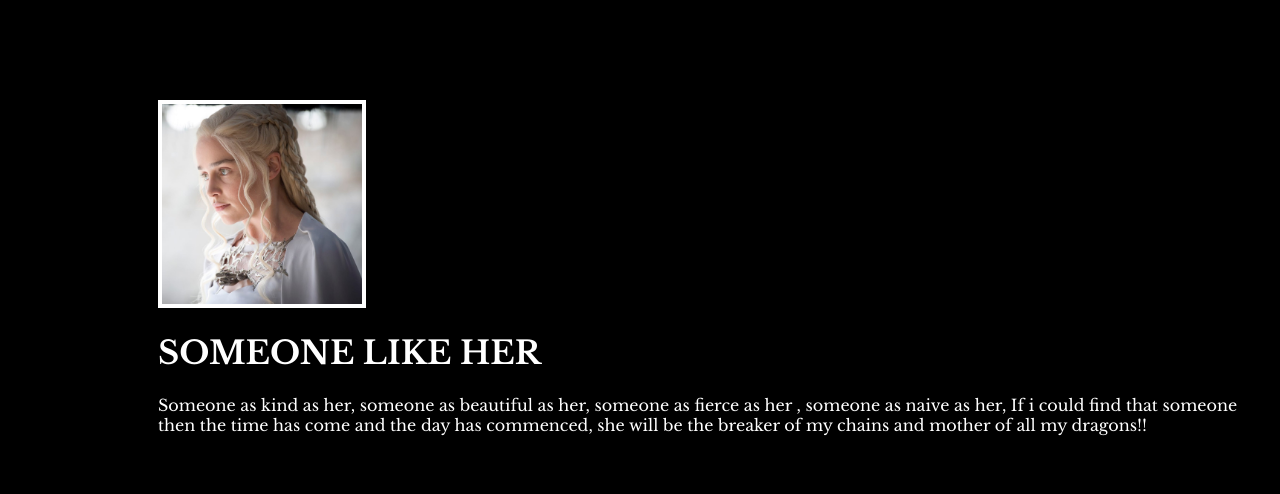
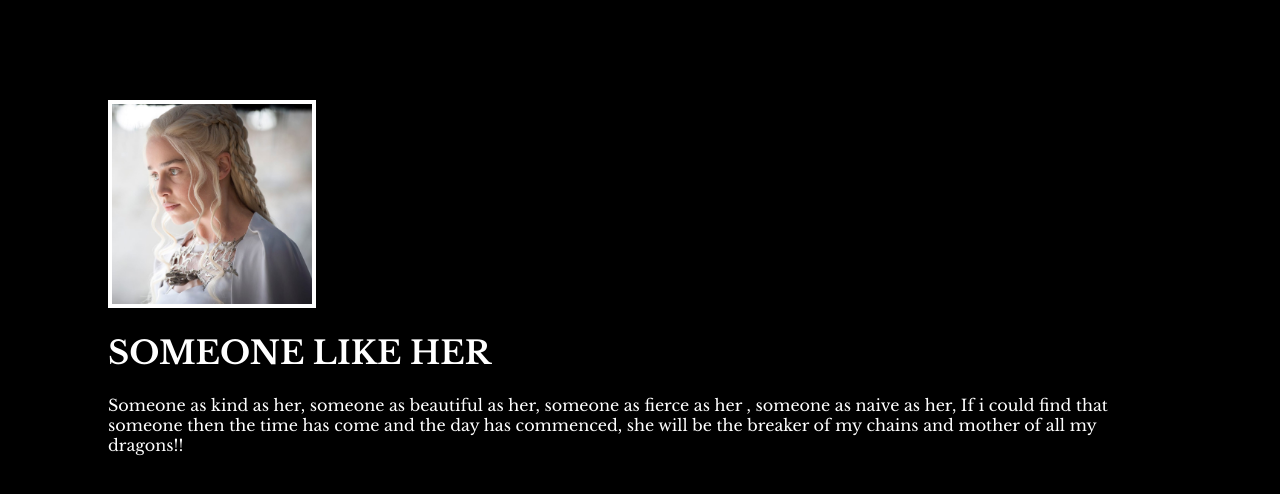
Before and after one commit to nkreddy80085/myheart_---, a plain HTML site: page index.html in a window 1280 px wide. Drawn offline with nearby package versions, Linux system fonts and the light colour scheme.

Commit message:
Update index.html

```diff
--- a/index.html
+++ b/index.html
@@ -16,8 +16,7 @@
       align-self: center;
     }
     #poste1{
-      margin-top:100px;
-      margin-left:150px;
+      margin:100px;
       font-family: "Libre Baskerville", serif;
       color: white;
 
```
